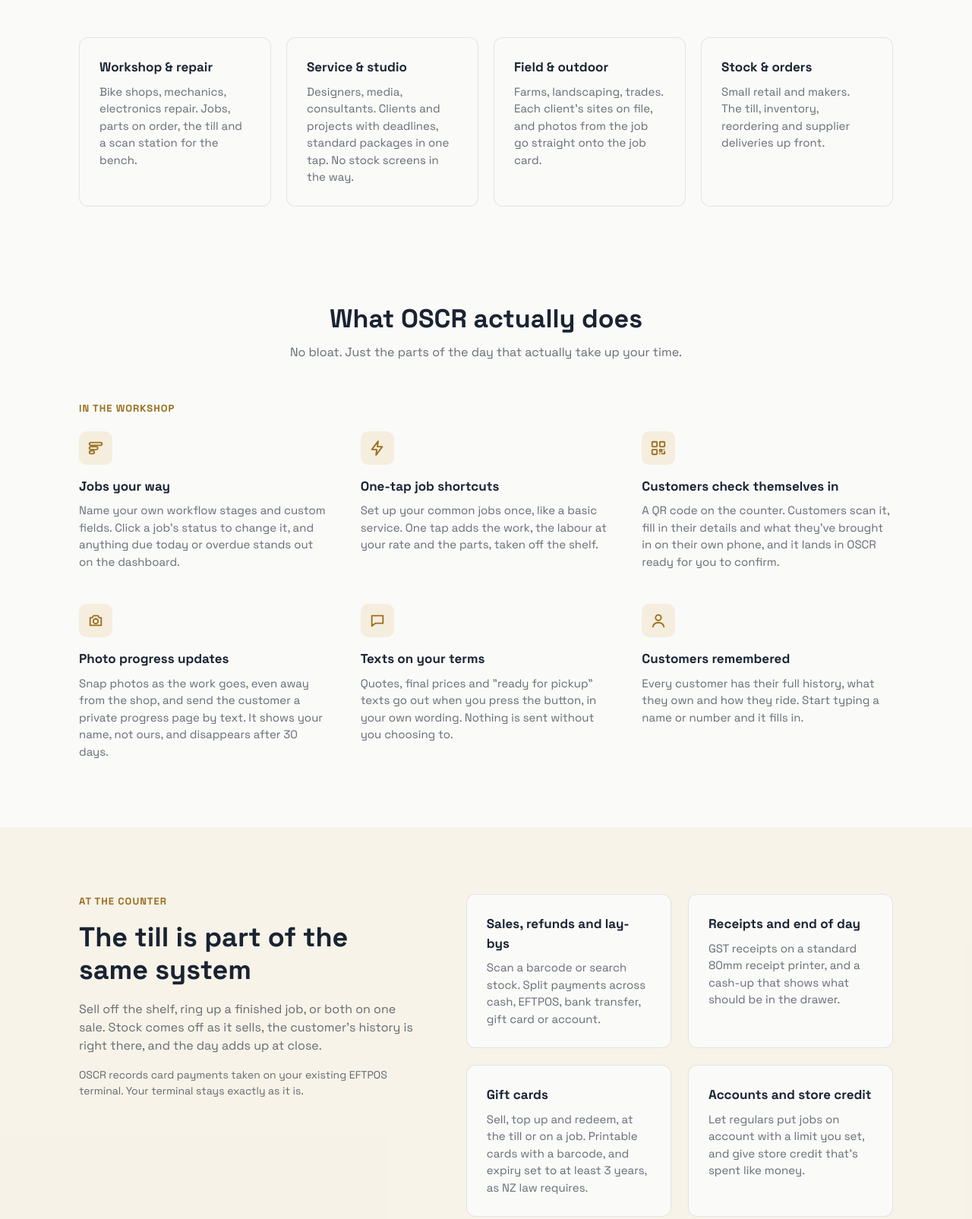
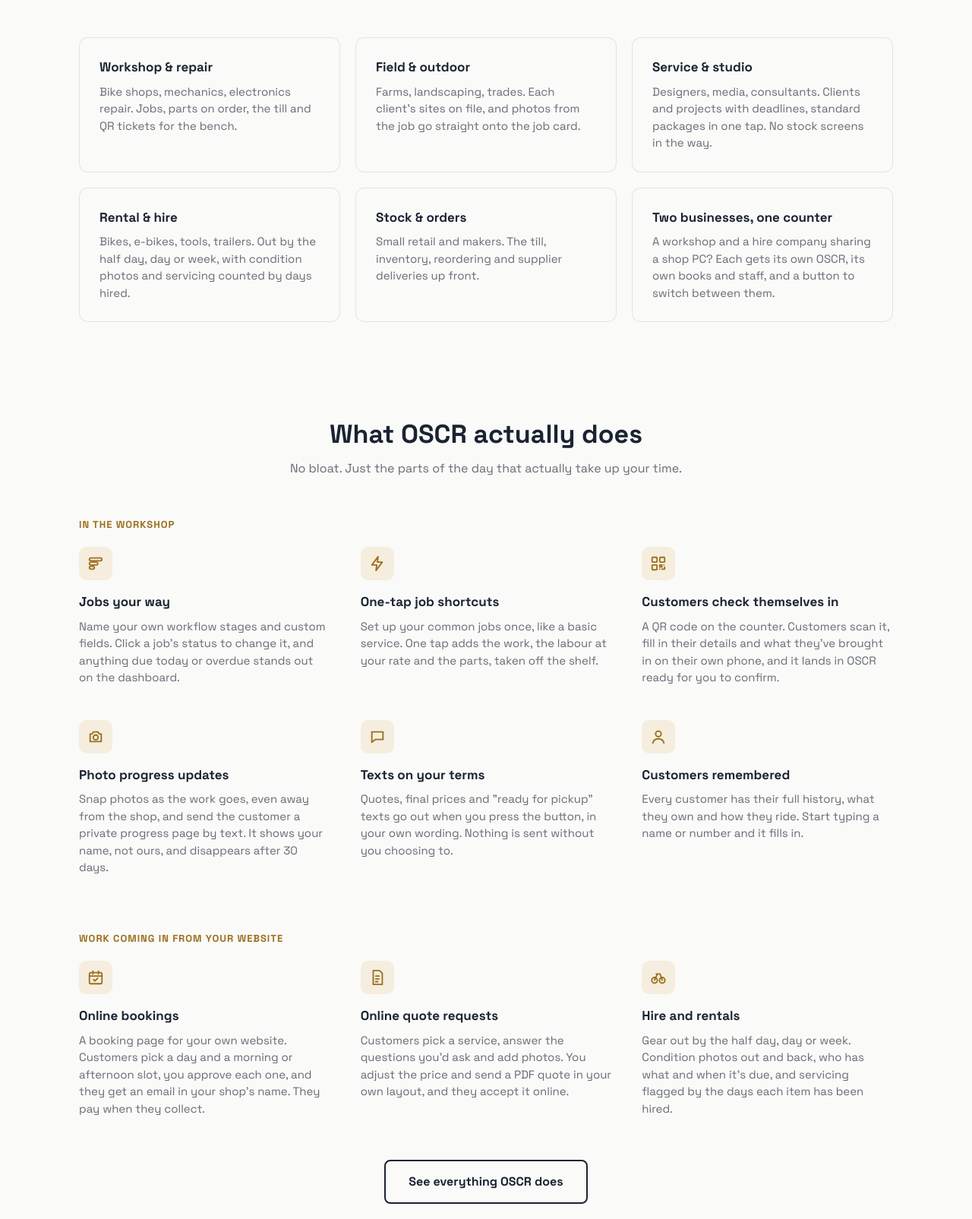
Before and after one commit to oscr-nz/website, a plain HTML site: page index.html in a window 1280 px wide. Shown: the part 1555-3160 px from the top of the page at 76% size. Drawn offline with Linux system fonts and the light colour scheme.

Commit message:
Add files via upload

```diff
--- a/index.html
+++ b/index.html
@@ -60,6 +60,7 @@
   .g3 { grid-template-columns: repeat(3, minmax(0, 1fr)); gap: 44px 40px; }
   .g4 { grid-template-columns: repeat(4, minmax(0, 1fr)); gap: 20px; }
   .g5 { grid-template-columns: repeat(5, minmax(0, 1fr)); gap: 14px; }
+  .cards3 { grid-template-columns: repeat(3, minmax(0, 1fr)); gap: 20px; }
   .card { background: var(--bg); border: 1px solid var(--line); border-radius: 12px; padding: 26px; }
   .card h3, .feature h3 { font-size: 17px; margin: 0 0 8px; }
   .card p, .feature p { font-size: 15px; color: var(--muted); margin: 0; }
@@ -68,6 +69,7 @@
   .group-label { font-size: 13px; font-weight: 700; letter-spacing: 1px; text-transform: uppercase; color: var(--accent-text); margin: 0 0 20px; }
   .spaced { margin-top: 72px; }
   .chip { text-align: center; font-weight: 700; font-size: 15px; padding: 20px 14px; }
+  .more { text-align: center; margin: 56px 0 0; }
 
   /* counter */
   .counter { background: rgba(212, 162, 76, 0.09); }
@@ -94,13 +96,13 @@
 
   @media (max-width: 960px) {
     .g4, .g5 { grid-template-columns: repeat(2, minmax(0, 1fr)); }
-    .g3 { grid-template-columns: repeat(2, minmax(0, 1fr)); }
+    .g3, .cards3 { grid-template-columns: repeat(2, minmax(0, 1fr)); }
     .counter .wrap { grid-template-columns: 1fr; gap: 36px; }
   }
   @media (max-width: 640px) {
     section { padding: 64px 0; }
     .hero { padding: 64px 0; }
-    .g2, .g3, .g4 { grid-template-columns: 1fr; }
+    .g2, .g3, .g4, .cards3 { grid-template-columns: 1fr; }
     .g3 { gap: 34px; }
     .links { gap: 18px; font-size: 14px; }
     .links .hide-sm { display: none; }
@@ -116,7 +118,7 @@
       <svg xmlns="http://www.w3.org/2000/svg" viewBox="-20 -8 266 78" height="36" width="123" role="img" aria-label="OSCR"><g transform="translate(40 6) scale(0.8) translate(-40 -6)"><path d="M34 4 C44 0 56 1 63 8 C67 12 68 21 67 30 C66 38 64 43 60 42 C56 41 56 36 56 30 C56 24 54 19 49 16 C44 13 39 9 34 4 Z" fill="#B8862F" stroke="#FAFAF8" stroke-width="4.4" paint-order="stroke"/></g><circle cx="30" cy="30" r="24" fill="none" stroke="#1A2332" stroke-width="12"/><g transform="translate(38.5 32) scale(1.25) translate(-37.5 -31)"><path d="M31 30 C31 26 44 26 44 30 C44 34.5 40 37.5 37.5 37.5 C35 37.5 31 34.5 31 30 Z" fill="#1A2332"/></g><path d="M38.8 39.5 C38.8 43.5 36.5 46 32 46.5" fill="none" stroke="#1A2332" stroke-width="2.4" stroke-linecap="round"/><g transform="translate(20 5) scale(0.8) translate(-20 -5)"><path d="M27 3 C15 -2 -2 0 -11 8 C-16 13 -17 24 -16 36 C-15 47 -11 55 -5 54 C1 53 2 45 1 36 C0 27 4 20 10 16 C16 12 22 8 27 3 Z" fill="#D4A24C" stroke="#FAFAF8" stroke-width="4.4" paint-order="stroke"/></g><g fill="none" stroke-width="12" stroke="#1A2332"><path d="M113.14 15.11 A16.5 11.5 0 1 0 97 29 A18 12.5 0 1 1 79.39 44.10"/><path d="M181.89 14 A24 24 0 1 0 181.89 46"/><path d="M202 59.1 V6.9 H216 A11.55 11.55 0 0 1 216 30 H202"/></g><polygon points="209,30 222,30 239,59.1 225,59.1" fill="#1A2332"/></svg>
     </a>
     <nav class="links" aria-label="Main">
-      <a href="#features" class="hide-sm">Features</a>
+      <a href="features.html" class="hide-sm">Features</a>
       <a href="#counter" class="hide-sm">The counter</a>
       <a href="#switching" class="hide-sm">Switching</a>
       <a href="#pricing">Pricing</a>
@@ -135,7 +137,7 @@
     <p class="lead">Jobs, customers, the till, gift cards, accounts, stock and supplier orders in one place. OSCR shapes itself to your kind of business, so you only see what you actually use.</p>
     <div class="btns">
       <a href="#contact" class="btn btn-primary">Get in touch</a>
-      <a href="#features" class="btn btn-outline">See what it does</a>
+      <a href="features.html" class="btn btn-outline">See what it does</a>
     </div>
   </div>
 </section>
@@ -157,11 +159,13 @@
   <div class="wrap">
     <h2 class="center">Shaped to your business</h2>
     <p class="sub center">Pick what kind of business you run when you set up. OSCR changes its words, stages and screens to match, and you can switch any feature on or off later.</p>
-    <div class="grid g4">
-      <div class="card"><h3>Workshop &amp; repair</h3><p>Bike shops, mechanics, electronics repair. Jobs, parts on order, the till and a scan station for the bench.</p></div>
+    <div class="grid cards3">
+      <div class="card"><h3>Workshop &amp; repair</h3><p>Bike shops, mechanics, electronics repair. Jobs, parts on order, the till and QR tickets for the bench.</p></div>
+      <div class="card"><h3>Field &amp; outdoor</h3><p>Farms, landscaping, trades. Each client's sites on file, and photos from the job go straight onto the job card.</p></div>
       <div class="card"><h3>Service &amp; studio</h3><p>Designers, media, consultants. Clients and projects with deadlines, standard packages in one tap. No stock screens in the way.</p></div>
-      <div class="card"><h3>Field &amp; outdoor</h3><p>Farms, landscaping, trades. Each client's sites on file, and photos from the job go straight onto the job card.</p></div>
+      <div class="card"><h3>Rental &amp; hire</h3><p>Bikes, e-bikes, tools, trailers. Out by the half day, day or week, with condition photos and servicing counted by days hired.</p></div>
       <div class="card"><h3>Stock &amp; orders</h3><p>Small retail and makers. The till, inventory, reordering and supplier deliveries up front.</p></div>
+      <div class="card"><h3>Two businesses, one counter</h3><p>A workshop and a hire company sharing a shop PC? Each gets its own OSCR, its own books and staff, and a button to switch between them.</p></div>
     </div>
   </div>
 </section>
@@ -197,6 +201,24 @@
         <h3>Customers remembered</h3><p>Every customer has their full history, what they own and how they ride. Start typing a name or number and it fills in.</p>
       </div>
     </div>
+
+    <p class="group-label spaced">Work coming in from your website</p>
+    <div class="grid g3">
+      <div class="feature">
+        <div class="icon"><svg width="22" height="22" viewBox="0 0 24 24" fill="none" stroke="#9A6F1E" stroke-width="2" stroke-linecap="round" stroke-linejoin="round" aria-hidden="true"><rect x="3" y="5" width="18" height="16" rx="2"/><path d="M3 10h18M8 3v4M16 3v4"/><path d="M9 15l2 2 4-4"/></svg></div>
+        <h3>Online bookings</h3><p>A booking page for your own website. Customers pick a day and a morning or afternoon slot, you approve each one, and they get an email in your shop's name. They pay when they collect.</p>
+      </div>
+      <div class="feature">
+        <div class="icon"><svg width="22" height="22" viewBox="0 0 24 24" fill="none" stroke="#9A6F1E" stroke-width="2" stroke-linecap="round" stroke-linejoin="round" aria-hidden="true"><path d="M6 2h9l4 4v16H6z"/><path d="M9.5 10h5M9.5 14h5M9.5 18h3"/></svg></div>
+        <h3>Online quote requests</h3><p>Customers pick a service, answer the questions you'd ask and add photos. You adjust the price and send a PDF quote in your own layout, and they accept it online.</p>
+      </div>
+      <div class="feature">
+        <div class="icon"><svg width="22" height="22" viewBox="0 0 24 24" fill="none" stroke="#9A6F1E" stroke-width="2" stroke-linecap="round" stroke-linejoin="round" aria-hidden="true"><circle cx="6.5" cy="16" r="4"/><circle cx="17.5" cy="16" r="4"/><path d="M6.5 16l4-9h4l3 9M9 7h4"/></svg></div>
+        <h3>Hire and rentals</h3><p>Gear out by the half day, day or week. Condition photos out and back, who has what and when it's due, and servicing flagged by the days each item has been hired.</p>
+      </div>
+    </div>
+
+    <p class="more"><a href="features.html" class="btn btn-outline">See everything OSCR does</a></p>
   </div>
 </section>
 
@@ -292,6 +314,7 @@
         <li><svg width="16" height="16" viewBox="0 0 24 24" fill="none" stroke="#D4A24C" stroke-width="3" stroke-linecap="round" stroke-linejoin="round" aria-hidden="true"><path d="M5 12l5 5 9-10"/></svg>Every feature included</li>
         <li><svg width="16" height="16" viewBox="0 0 24 24" fill="none" stroke="#D4A24C" stroke-width="3" stroke-linecap="round" stroke-linejoin="round" aria-hidden="true"><path d="M5 12l5 5 9-10"/></svg>Jobs, the till, gift cards and accounts</li>
         <li><svg width="16" height="16" viewBox="0 0 24 24" fill="none" stroke="#D4A24C" stroke-width="3" stroke-linecap="round" stroke-linejoin="round" aria-hidden="true"><path d="M5 12l5 5 9-10"/></svg>Stock, supplier invoices and ordering</li>
+        <li><svg width="16" height="16" viewBox="0 0 24 24" fill="none" stroke="#D4A24C" stroke-width="3" stroke-linecap="round" stroke-linejoin="round" aria-hidden="true"><path d="M5 12l5 5 9-10"/></svg>Online booking and quote pages for your website</li>
         <li><svg width="16" height="16" viewBox="0 0 24 24" fill="none" stroke="#D4A24C" stroke-width="3" stroke-linecap="round" stroke-linejoin="round" aria-hidden="true"><path d="M5 12l5 5 9-10"/></svg>Xero, texts, QR check-in and parcel tracking</li>
         <li><svg width="16" height="16" viewBox="0 0 24 24" fill="none" stroke="#D4A24C" stroke-width="3" stroke-linecap="round" stroke-linejoin="round" aria-hidden="true"><path d="M5 12l5 5 9-10"/></svg>One-click updates as they ship</li>
       </ul>
```
